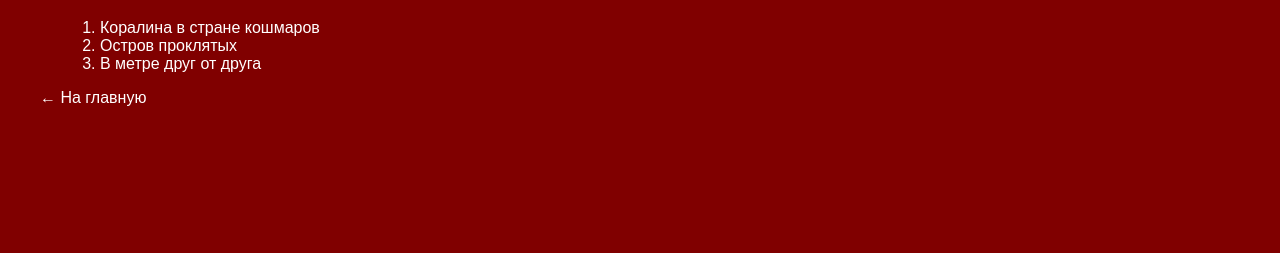
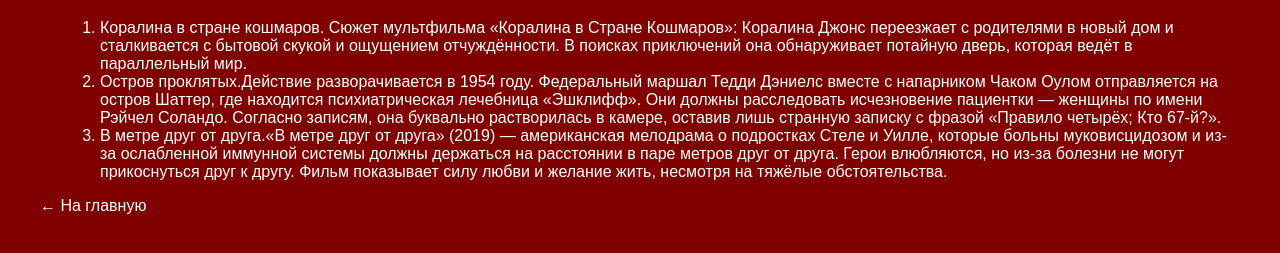
Before and after one commit to dashaalalikina/dashaalalikina.github.io, a plain HTML site: page movies.html in a window 1280 px wide. Shown: the part 101-354 px from the top of the page. Drawn offline with Linux system fonts and the light colour scheme.

Commit message:
Сделала некоторые изменения

```diff
--- a/movies.html
+++ b/movies.html
@@ -8,9 +8,9 @@
 <body>
     <h1>Мои любимые фильмы</h1>
     <ol>
-        <li>Коралина в стране кошмаров</li>
-        <li>Остров проклятых</li>
-        <li>В метре друг от друга</li>
+        <li>Коралина в стране кошмаров. Сюжет мультфильма «Коралина в Стране Кошмаров»: Коралина Джонс переезжает с родителями в новый дом и сталкивается с бытовой скукой и ощущением отчуждённости. В поисках приключений она обнаруживает потайную дверь, которая ведёт в параллельный мир.</li>
+        <li>Остров проклятых.Действие разворачивается в 1954 году. Федеральный маршал Тедди Дэниелс вместе с напарником Чаком Оулом отправляется на остров Шаттер, где находится психиатрическая лечебница «Эшклифф». Они должны расследовать исчезновение пациентки — женщины по имени Рэйчел Соландо. Согласно записям, она буквально растворилась в камере, оставив лишь странную записку с фразой «Правило четырёх; Кто 67-й?».</li>
+        <li>В метре друг от друга.«В метре друг от друга» (2019) — американская мелодрама о подростках Стеле и Уилле, которые больны муковисцидозом и из-за ослабленной иммунной системы должны держаться на расстоянии в паре метров друг от друга. Герои влюбляются, но из-за болезни не могут прикоснуться друг к другу. Фильм показывает силу любви и желание жить, несмотря на тяжёлые обстоятельства. </li>
     </ol>
     <a href="index.html">← На главную</a>
 </body>
```
Also changed, not shown: hobby.html (+3 -2 lines), music.html (+2 -2 lines).
